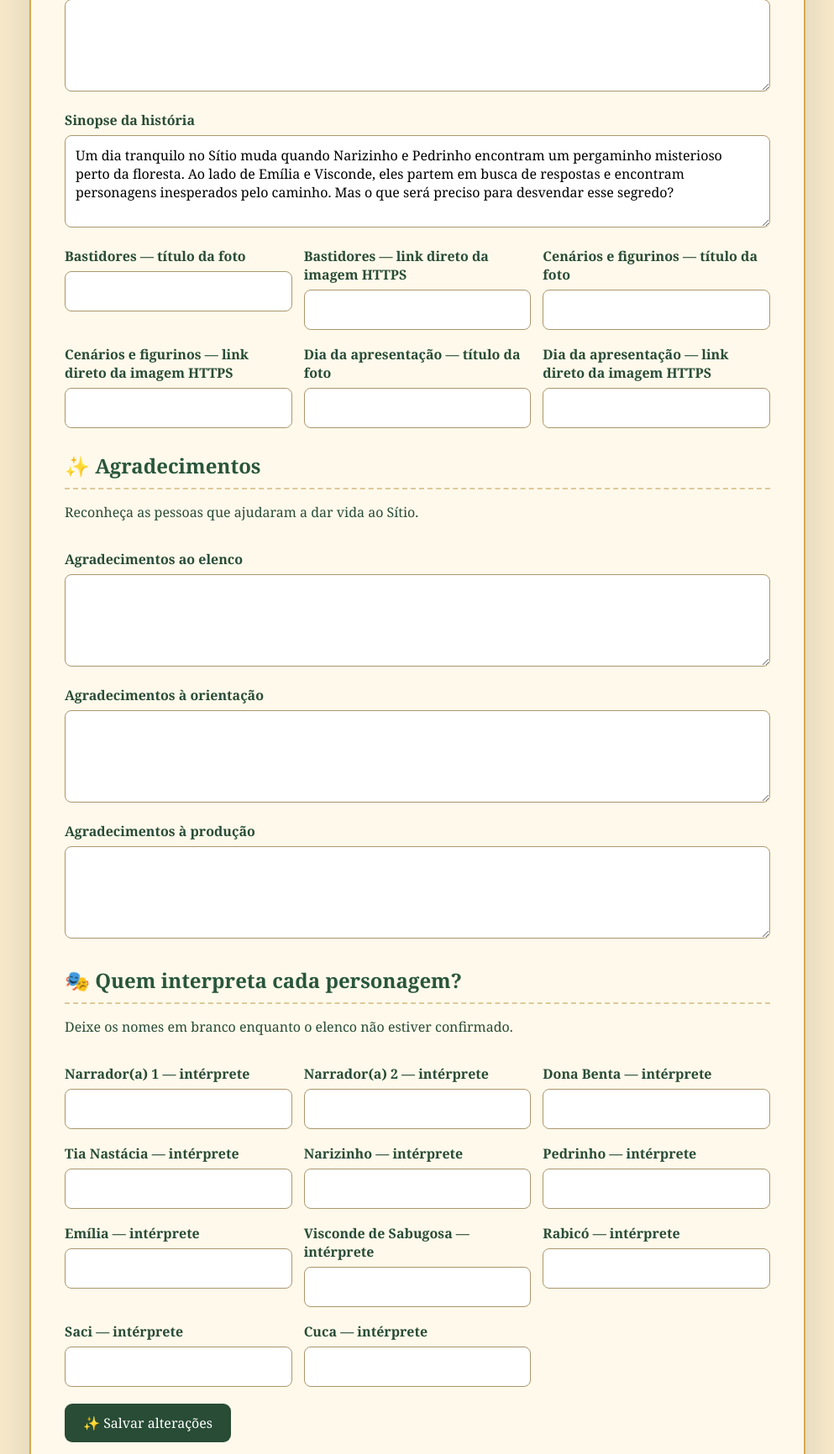
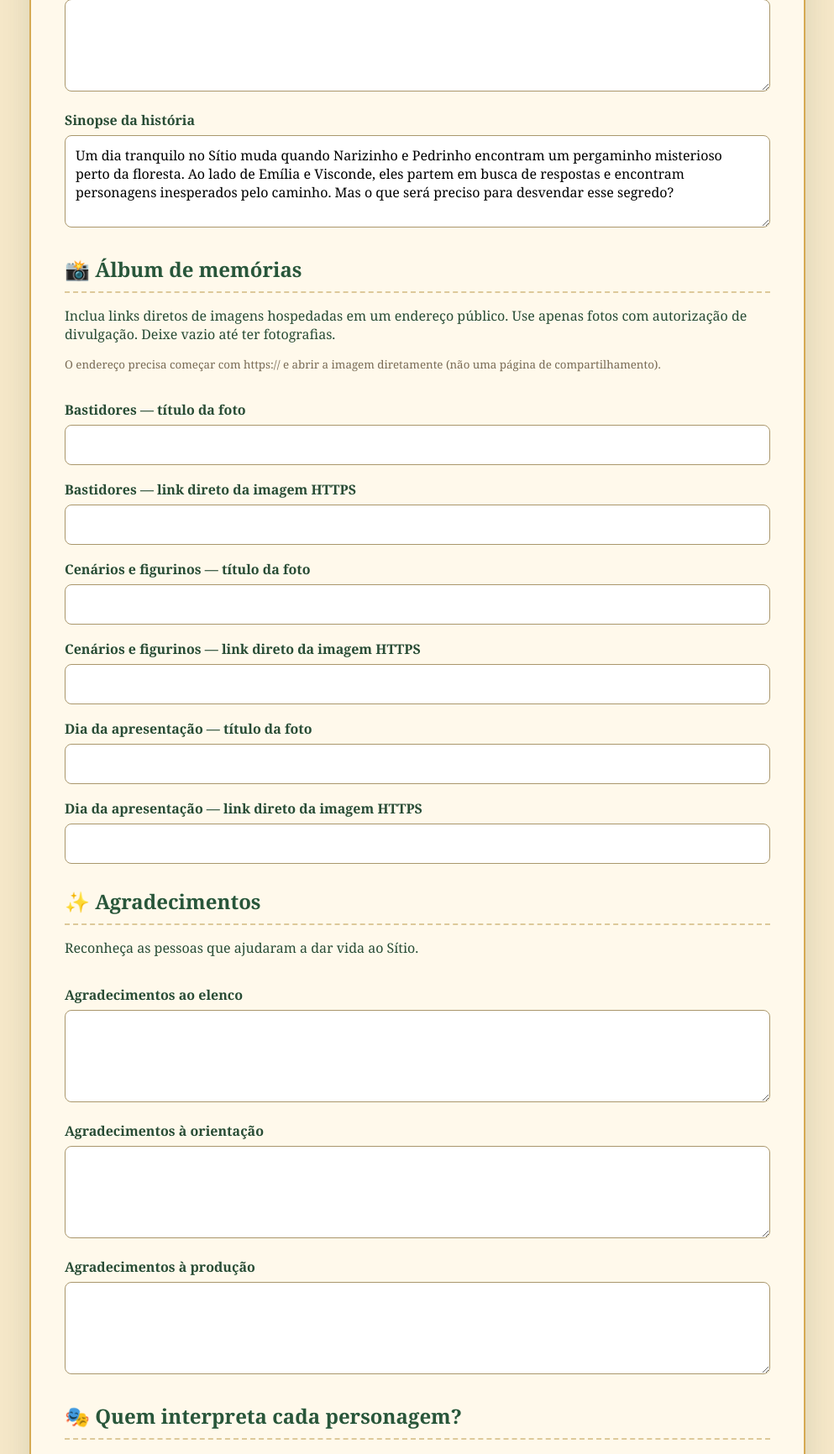
Before and after one commit to luizrogeriodellanhol-a11y/sitio-do-picapau-amarelo, a Flask app: page /admin in a window 1280 px wide. Shown: the part 696-2428 px from the top of the page at 84% size, without its empty margins (143-1136 px from the left). Run offline with Flask 3, Linux system fonts and the light colour scheme; the visitor is signed in with stand-in values (Sample User, id 1).

Commit message:
Adicionar galeria de fotos autorizadas ao painel administrativo

```diff
--- a/templates/admin.html
+++ b/templates/admin.html
@@ -13,9 +13,10 @@
 <h2>🌻 Boas-vindas e história</h2><p>Os textos principais da aventura aparecem no site.</p>
 <div class="fields">
 {% for key, label in fields.items() %}
+{% if key == "gallery_title_1" %}</div><h2>📸 Álbum de memórias</h2><p>Inclua links diretos de imagens hospedadas em um endereço público. Use apenas fotos com autorização de divulgação. Deixe vazio até ter fotografias.</p><small>O endereço precisa começar com https:// e abrir a imagem diretamente (não uma página de compartilhamento).</small><div class="fields">{% endif %}
 {% if key == "credits_cast" %}</div><h2>✨ Agradecimentos</h2><p>Reconheça as pessoas que ajudaram a dar vida ao Sítio.</p><div class="fields">{% endif %}
 {% if key == "actor_0" %}</div><h2>🎭 Quem interpreta cada personagem?</h2><p>Deixe os nomes em branco enquanto o elenco não estiver confirmado.</p><div class="fields">{% endif %}
-<div class="field {% if key in ['welcome','synopsis'] or key.startswith('credits_') %}wide{% endif %}">
+<div class="field {% if key in ['welcome','synopsis'] or key.startswith('credits_') or key.startswith('gallery_') %}wide{% endif %}">
 <label for="{{key}}">{{label}}</label>
 {% if key in ["welcome","synopsis"] or key.startswith('credits_') %}<textarea id="{{key}}" name="{{key}}" maxlength="5000">{{values.get(key,"")}}</textarea>
 {% else %}<input id="{{key}}" name="{{key}}" value="{{values.get(key,"")}}" maxlength="5000">{% endif %}
```
